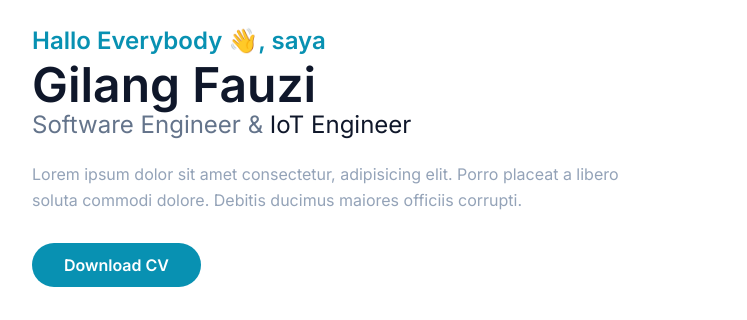
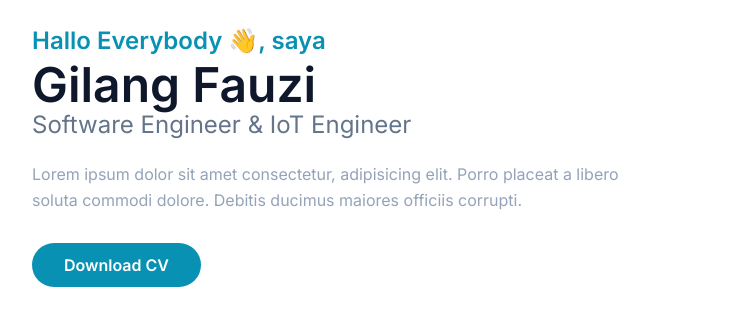
Before and after one commit to GilangFauzi/portfolio-tailwind-dev, a website: page index.html in a window 1280 px wide. Shown: the part 177-497 px from the top of the page, 0-747 px from the left. Drawn offline with Linux system fonts and the light colour scheme.

Commit message:
fixed bug

```diff
--- a/index.html
+++ b/index.html
@@ -77,7 +77,7 @@
             <div class="flex flex-wrap">
                 <div class="w-full self-center px-4 font-inter lg:w-1/2">
                     <h1 class="text-base font-semibold text-primary dark:text-blue-500 lg:text-2xl lg:mt-9 lg:right-0">Hallo Everybody 👋, saya <span class="block text-dark text-4xl mt-1 lg:text-5xl dark:text-white">Gilang Fauzi</span></h1>
-                    <h2 class="text-secondary text-lg mb-5 lg:text-2xl">Software Engineer & <span class="text-dark">IoT Engineer</span></h2>
+                    <h2 class="text-secondary text-lg mb-5 lg:text-2xl">Software Engineer & <span class="text-secondary">IoT Engineer</span></h2>
                     <p class="text-slate-400 mb-10 leading-relaxed">Lorem ipsum dolor sit amet consectetur, adipisicing elit. Porro placeat a libero soluta commodi dolore. Debitis ducimus maiores officiis corrupti.</p>
 
                     <a href="" class="font-semibold bg-primary text-white py-3 px-8 rounded-full hover:shadow-md hover:opacity-90 transition duration-300 ease-in-out dark:bg-gradient-to-r dark:from-cyan-500 dark:to-blue-500">Download CV</a>
```
